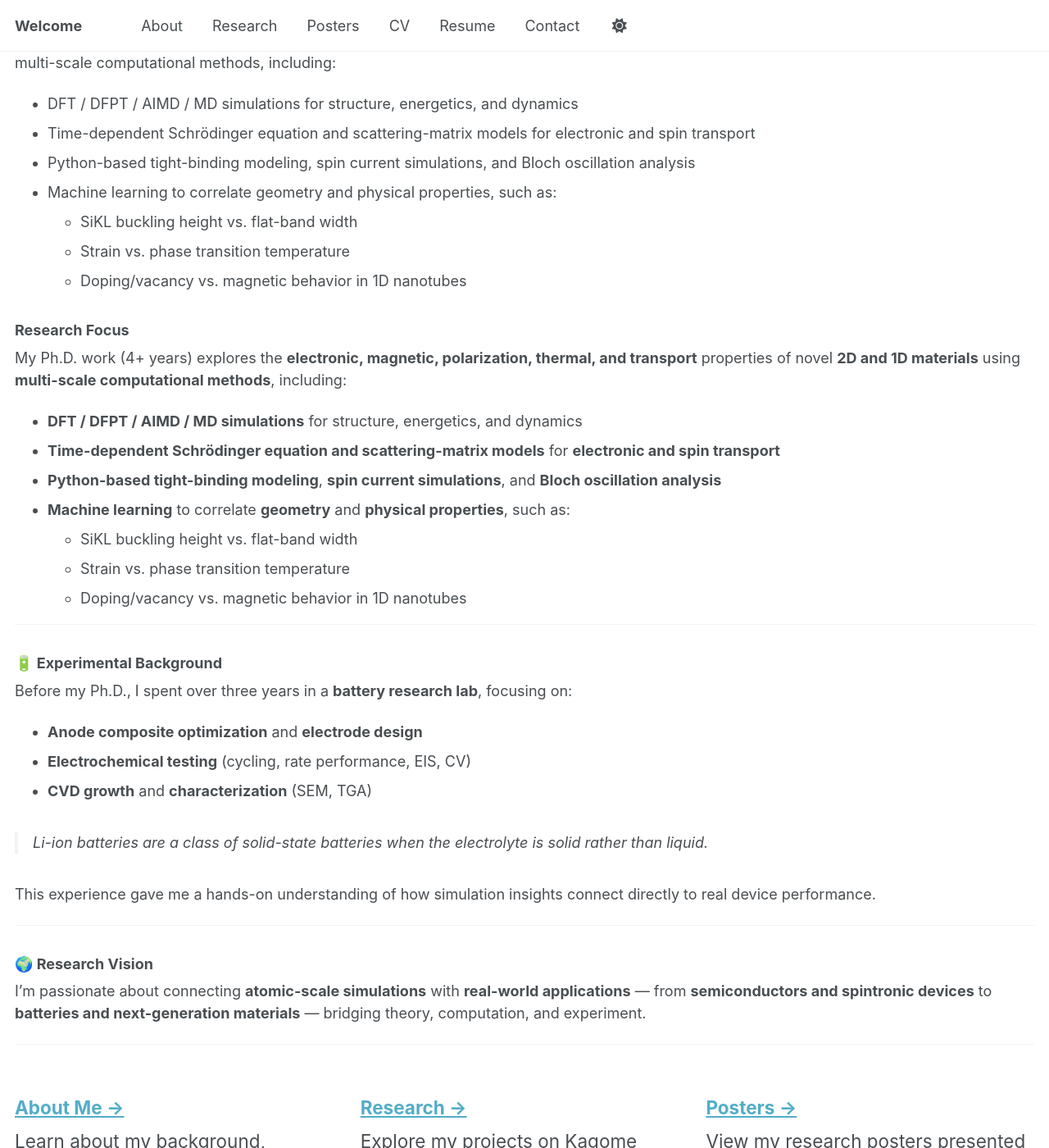
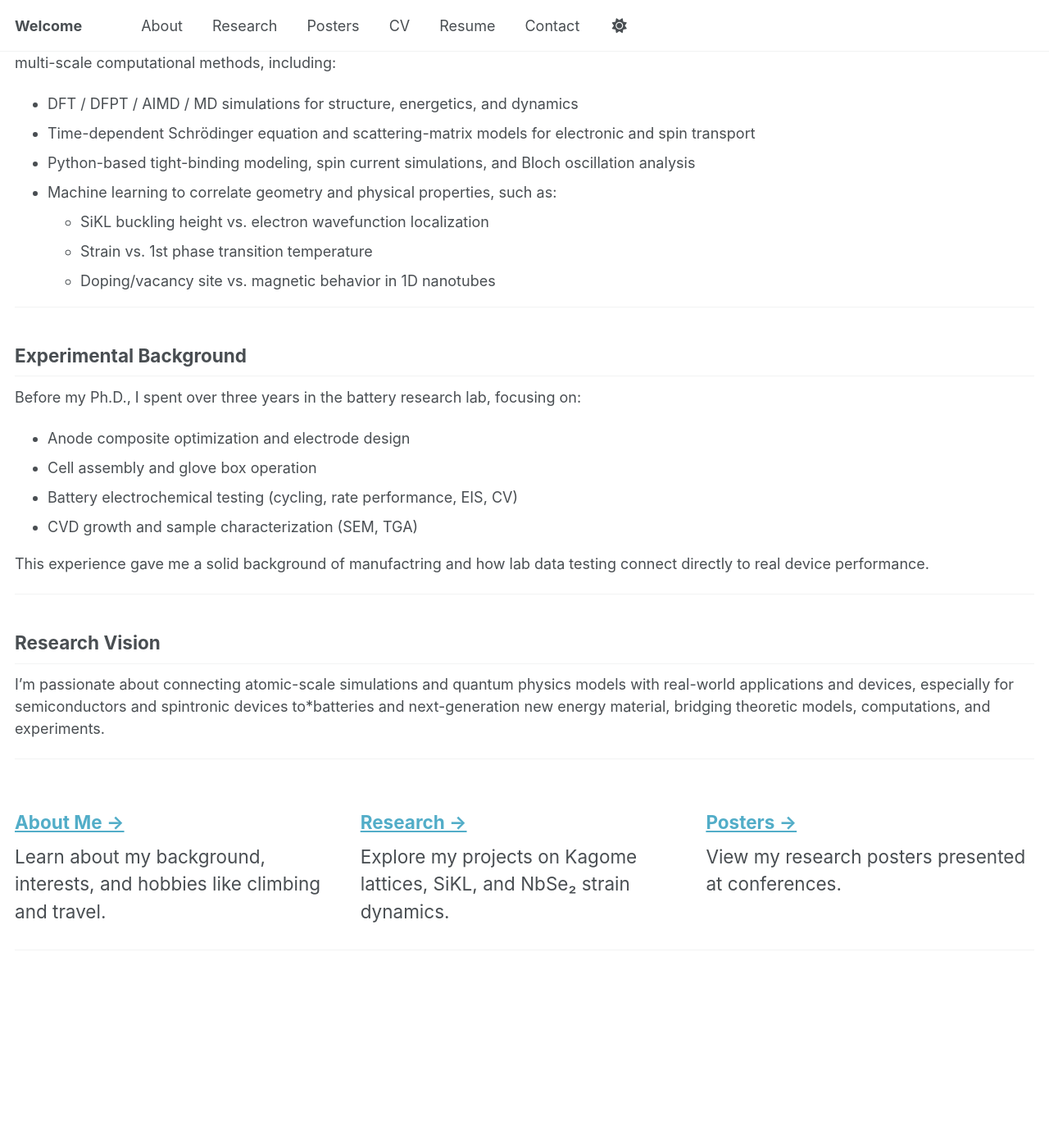
Before and after one commit to Iris-wang-233/Iris-Wang-233.github.io, a Jekyll site: the page built from _pages/index.md, in a window 1280 px wide and 1400 px high, scrolled down 438 px. Shown: the whole window at 82% size. Built offline with Jekyll 4.4.1, drawn with Linux system fonts in a browser that asks for light colours; a script that is not in the unit is left out.

Commit message:
Update index.md

```diff
--- a/_pages/index.md
+++ b/_pages/index.md
@@ -13,45 +13,31 @@ My research bridges **quantum theory, first-principles simulations, and data-dri
 
 ---
 ## Research Focus
-
 My Ph.D. work (4+ years) explores the electronic, magnetic, polarization, thermal, and transport properties of novel 2D and 1D materials using multi-scale computational methods, including:
 
 - DFT / DFPT / AIMD / MD simulations for structure, energetics, and dynamics
 - Time-dependent Schrödinger equation and scattering-matrix models for electronic and spin transport
 - Python-based tight-binding modeling, spin current simulations, and Bloch oscillation analysis
 - Machine learning to correlate geometry and physical properties, such as:
-  - SiKL buckling height vs. flat-band width
-  - Strain vs. phase transition temperature
-  - Doping/vacancy vs. magnetic behavior in 1D nanotubes
-
-### Research Focus
-My Ph.D. work (4+ years) explores the **electronic, magnetic, polarization, thermal, and transport** properties of novel **2D and 1D materials** using **multi-scale computational methods**, including:
-
-- **DFT / DFPT / AIMD / MD simulations** for structure, energetics, and dynamics
-- **Time-dependent Schrödinger equation and scattering-matrix models** for **electronic and spin transport**
-- **Python-based tight-binding modeling**, **spin current simulations**, and **Bloch oscillation analysis**
-- **Machine learning** to correlate **geometry** and **physical properties**, such as:
-  - SiKL buckling height vs. flat-band width
-  - Strain vs. phase transition temperature
-  - Doping/vacancy vs. magnetic behavior in 1D nanotubes
+  - SiKL buckling height vs. electron wavefunction localization
+  - Strain vs. 1st phase transition temperature
+  - Doping/vacancy site vs. magnetic behavior in 1D nanotubes
 
 ---
 
-### 🔋 Experimental Background
-Before my Ph.D., I spent over three years in a **battery research lab**, focusing on:
+## Experimental Background
+Before my Ph.D., I spent over three years in the battery research lab, focusing on:
+- Anode composite optimization and electrode design
+- Cell assembly and glove box operation
+- Battery electrochemical testing (cycling, rate performance, EIS, CV)
+- CVD growth and sample characterization (SEM, TGA)
 
-- **Anode composite optimization** and **electrode design**
-- **Electrochemical testing** (cycling, rate performance, EIS, CV)
-- **CVD growth** and **characterization** (SEM, TGA)
-
-> *Li-ion batteries are a class of solid-state batteries when the electrolyte is solid rather than liquid.*
-
-This experience gave me a hands-on understanding of how simulation insights connect directly to real device performance.
+This experience gave me a solid background of manufactring and how lab data testing connect directly to real device performance.
 
 ---
 
-### 🌍 Research Vision
-I’m passionate about connecting **atomic-scale simulations** with **real-world applications** — from **semiconductors and spintronic devices** to **batteries and next-generation materials** — bridging theory, computation, and experiment.
+## Research Vision
+I’m passionate about connecting atomic-scale simulations and quantum physics models with real-world applications and devices, especially for semiconductors and spintronic devices to*batteries and next-generation new energy material, bridging theoretic models, computations, and experiments.
 
 ---
 
```
Also changed, not shown: other parts of _pages/index.md (+2 -2 lines).
